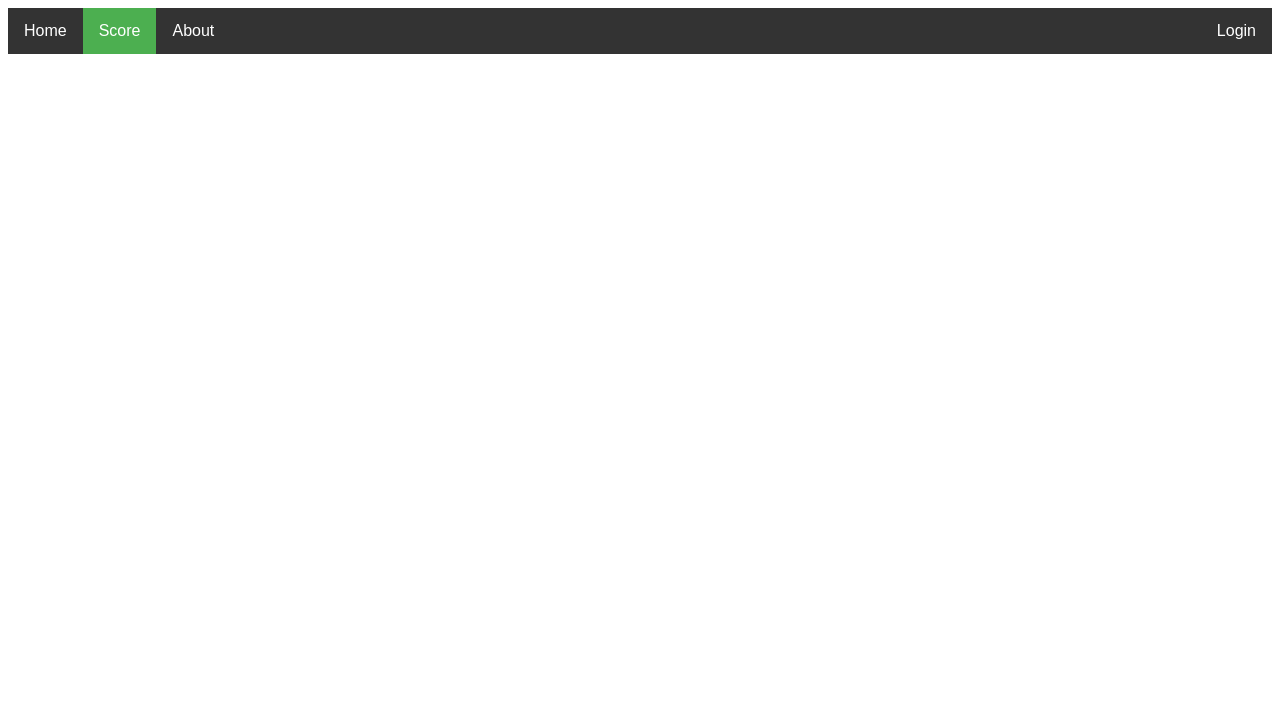
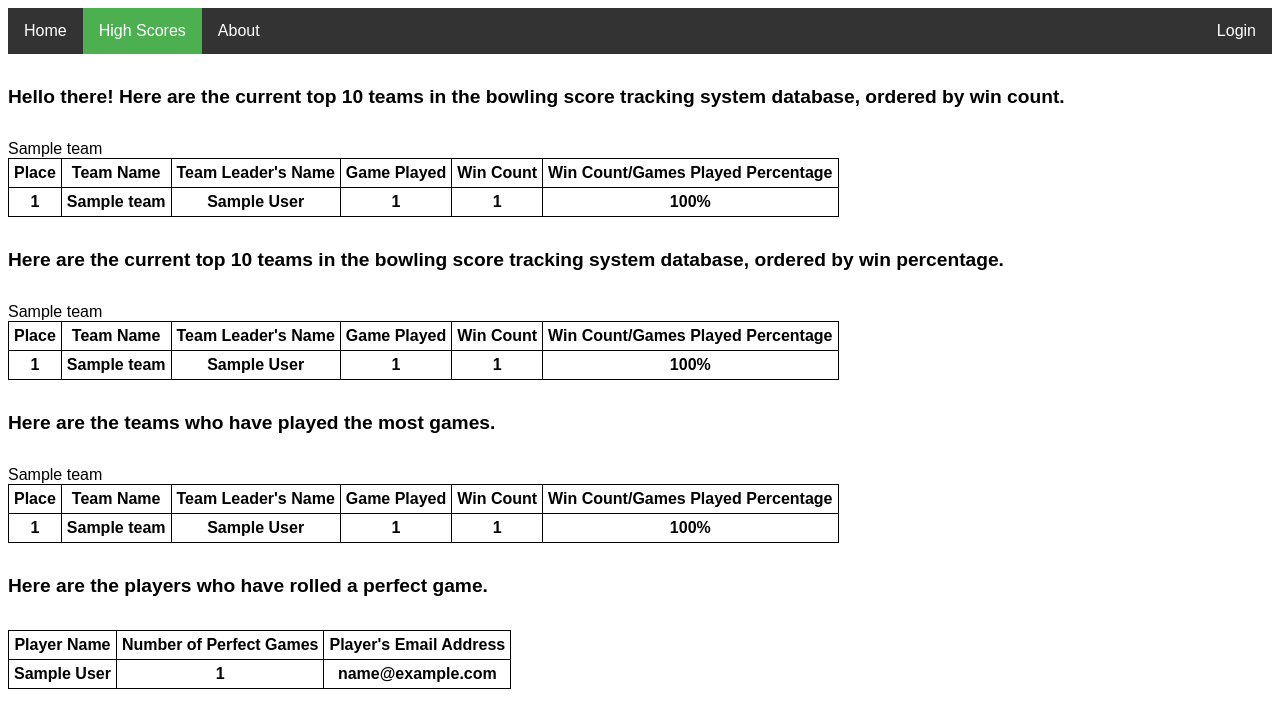
Before and after one commit to robert-vo/Bowling-Score-Tracking-System, a PHP site: page /scores.php in a window 1280 px wide. Shown: the top 728 px of the page. Run offline with PHP 8.4, Linux system fonts and the light colour scheme; tables that the repository leaves empty or names only in its code hold one stand-in row (values such as "Sample post"); lists and menus that the app fills with data are empty.

Commit message:
Work in progress for creating a team. Implemented printing tables for scores. Implemented creating games. Changed insert queries for statistics.

```diff
--- a/public_html/index.css
+++ b/public_html/index.css
@@ -29,3 +29,8 @@ li a:hover:not(.active) {
 .active {
     background-color: #4CAF50;
 }
+
+h5 {
+    font-size:larger;
+
+}
--- a/public_html/menuBar.php
+++ b/public_html/menuBar.php
@@ -41,9 +41,9 @@ if(isset($_SESSION['sess_user'])){
         }
         else { //not admin
             if ($currentPage == "scores.php") {
-                echo '<li><a class="active" href="scores.php">Score</a></li>';
+                echo '<li><a class="active" href="scores.php">High Scores</a></li>';
             } else {
-                echo '<li><a href="scores.php">Score</a></li>';
+                echo '<li><a href="scores.php">High Scores</a></li>';
             }
 
             if ($currentPage == "team.php") {
@@ -79,9 +79,9 @@ else{
 
 
         if ($currentPage == "scores.php") {
-            echo '<li><a class="active" href="scores.php">Score</a></li>';
+            echo '<li><a class="active" href="scores.php">High Scores</a></li>';
         } else {
-            echo '<li><a href="scores.php">Score</a></li>';
+            echo '<li><a href="scores.php">High Scores</a></li>';
         }
 
 
--- a/public_html/scores.php
+++ b/public_html/scores.php
@@ -5,37 +5,115 @@
     <meta charset="utf-8">
     <meta name="viewport" content="width=device-width, initial-scale=1">
     <link rel="stylesheet" type="text/css" href="index.css">
+    <link rel="stylesheet" type="text/css" href="audit.css">
 </head>
 
 <body>
 
 <?php
+session_start();
+include 'menuBar.php';
+include 'databaseFunctions.php';
+generateMenuBar(basename(__FILE__));
+?>
+<?php
+function createPlayersArray()
+{
+    $conn = connectToDatabase();
+    $sql = "SELECT First_Name, Last_Name, Player_ID from Players";
+    $result = $conn->query($sql);
+    $teams = array();
+    if ($result->num_rows > 0) {
+        while ($row = $result->fetch_assoc()) {
+            $teams[$row['Player_ID']] = $row['First_Name'] . ' ' . $row['Last_Name'];
+        }
+    } else {
+        echo "0 results";
+    }
+    return $teams;
+}
+?>
+<?php
 
-session_start();
-function connectToDatabase($destination) {
-    if($destination == 'Local') {
-        $servername = "localhost:3306";
-        $username = "root";
-        $password = "password";
-        $dbname = "bowling";
+function printTop10Teams() {
+    $conn = connectToDatabase();
+    $sql = "SELECT * FROM TEAM ORDER BY Win_Count DESC LIMIT 10";
+    $result = $conn->query($sql);
+    printResult($result);
+    $conn->close();
+}
+function printTop10TeamsByPercentage() {
+    $conn = connectToDatabase();
+    $sql = 'SELECT Name, Leader, Game_Count, Win_Count, 100*Win_Count/Team.Game_Count FROM TEAM ORDER BY 100*Win_Count/Team.Game_Count DESC LIMIT 10';
+    $result = $conn->query($sql);
+    printResult($result);
+    $conn->close();
+}
+function printTop10TeamsGamesPlayed() {
+    $conn = connectToDatabase();
+    $sql = 'SELECT Name, Leader, Game_Count, Win_Count, 100*Win_Count/Team.Game_Count FROM TEAM ORDER BY Game_Count DESC LIMIT 10';
+    $result = $conn->query($sql);
+    printResult($result);
+    $conn->close();
+}
+function printPlayersWithPerfectGames() {
+    $conn = connectToDatabase();
+    $sql = 'SELECT * FROM Player_Stats, Players where Player_Stats.Player_ID = Players.Player_ID and Player_Stats.Perfect_Games > 0';
+    $result = $conn->query($sql);
+    printPlayers($result);
+    $conn->close();
+}
+
+function printPlayers($result) {
+    if($result->num_rows > 0) {
+        echo '<table>';
+        echo '<tr><th>Player Name</th><th>Number of Perfect Games</th><th>Player\'s Email Address</th></tr>';
+        while($row = $result->fetch_assoc()) {
+            echo '<th>' . $row['First_Name'] . ' ' . $row['Last_Name'] . '</th>';
+            echo '<th>' . $row['Perfect_Games'] . '</th>';
+            echo '<th>' . $row['Email'] . '</th>';
+            echo '</tr>';
+        }
+        echo '</table>';
     }
-    else { //Remote
-        $servername = "us-cdbr-azure-central-a.cloudapp.net";
-        $username = "ba27b2787a498a";
-        $password = "e24ebaaa";
-        $dbname = "bowling";
+    else {
+        echo 'Fatal error! No team exists.';
     }
-    // Create connection
-    return new mysqli($servername, $username, $password, $dbname);
+}
+function printResult($result) {
+    if($result->num_rows > 0) {
+        $place = 1;
+        echo '<table>';
+        echo '<tr><th>Place</th><th>Team Name</th><th>Team Leader\'s Name</th><th>Game Played</th><th>Win Count</th><th>Win Count/Games Played Percentage</th></tr>';
+        $teams = createPlayersArray();
+        while($row = $result->fetch_assoc()) {
+            echo '<tr><th>' . $place. '</th>' . $row['Name'];
+            $place++;
+            echo '<th>' . $row['Name'] . '</th>';
+
+            echo '<th>' . $teams[$row['Leader']] . '</th>';
+            echo '<th>' . $row['Game_Count'] . '</th>';
+            echo '<th>' . $row['Win_Count'] . '</th>';
+            echo '<th>' . 100*$row['Win_Count']/$row['Game_Count'] . '%</th>';
+            echo '</tr>';
+        }
+        echo '</table>';
+    }
+    else {
+        echo 'Fatal error! No team exists.';
+    }
 }
 
 
-
+    echo '<h5>Hello there! Here are the current top 10 teams in the bowling score tracking system database, ordered by win count.</h5>';
+    printTop10Teams();
+    echo '<h5>Here are the current top 10 teams in the bowling score tracking system database, ordered by win percentage.</h5>';
+    printTop10TeamsByPercentage();
+    echo '<h5>Here are the teams who have played the most games.</h5>';
+    printTop10TeamsGamesPlayed();
+    echo '<h5>Here are the players who have rolled a perfect game.</h5>';
+    printPlayersWithPerfectGames();
 ?>
-<?php include 'menuBar.php';
-generateMenuBar(basename(__FILE__));
-?>
-
 
 
 </body>
```
Also changed, not shown: public_html/index.php (+0 -26 lines), public_html/runCreateGame.php (+26 -4 lines), resources/insert_data.sql (+20 -21 lines).
